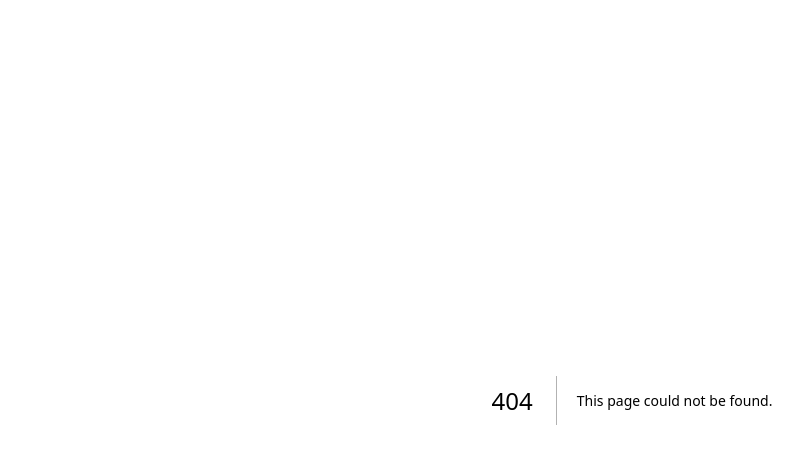
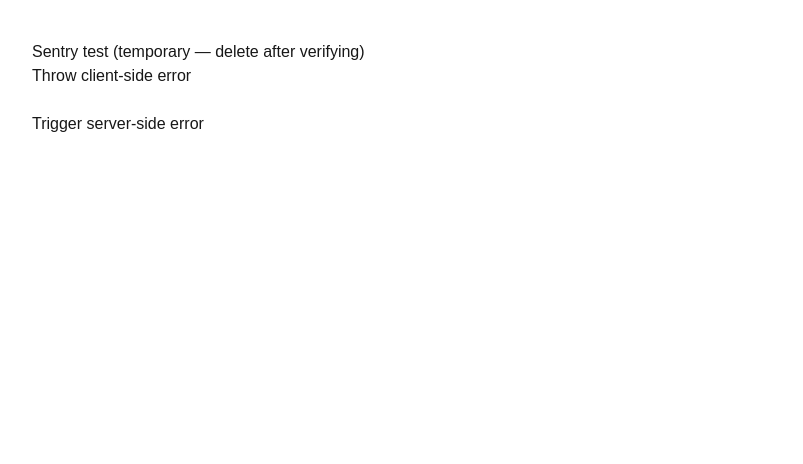
Before and after one commit to Zoritta/Portfolio, a Next.js app in the folder apps/web/: page /sentry-test-tmp in a window 1280 px wide. Before the commit this address had no page. Shown: the top 464 px of the page, without its empty margins (8-811 px from the left). Built offline with nearby package versions, Linux system fonts and the light colour scheme.

Commit message:
feat: add temporary Sentry test page and API route for error handling verification

```diff
--- /dev/null
+++ b/apps/web/src/app/sentry-test-tmp/api/route.ts
@@ -0,0 +1,3 @@
+export async function GET() {
+  throw new Error('Sentry test error: server-side');
+}
--- /dev/null
+++ b/apps/web/src/app/sentry-test-tmp/page.tsx
@@ -0,0 +1,26 @@
+'use client';
+
+export default function SentryTestPage() {
+  return (
+    <main style={{ padding: 40, fontFamily: 'sans-serif' }}>
+      <h1>Sentry test (temporary — delete after verifying)</h1>
+      <button
+        onClick={() => {
+          throw new Error('Sentry test error: client-side');
+        }}
+      >
+        Throw client-side error
+      </button>
+      <br />
+      <br />
+      <button
+        onClick={async () => {
+          const res = await fetch('/sentry-test-tmp/api');
+          console.log('server route responded with status', res.status);
+        }}
+      >
+        Trigger server-side error
+      </button>
+    </main>
+  );
+}
```
